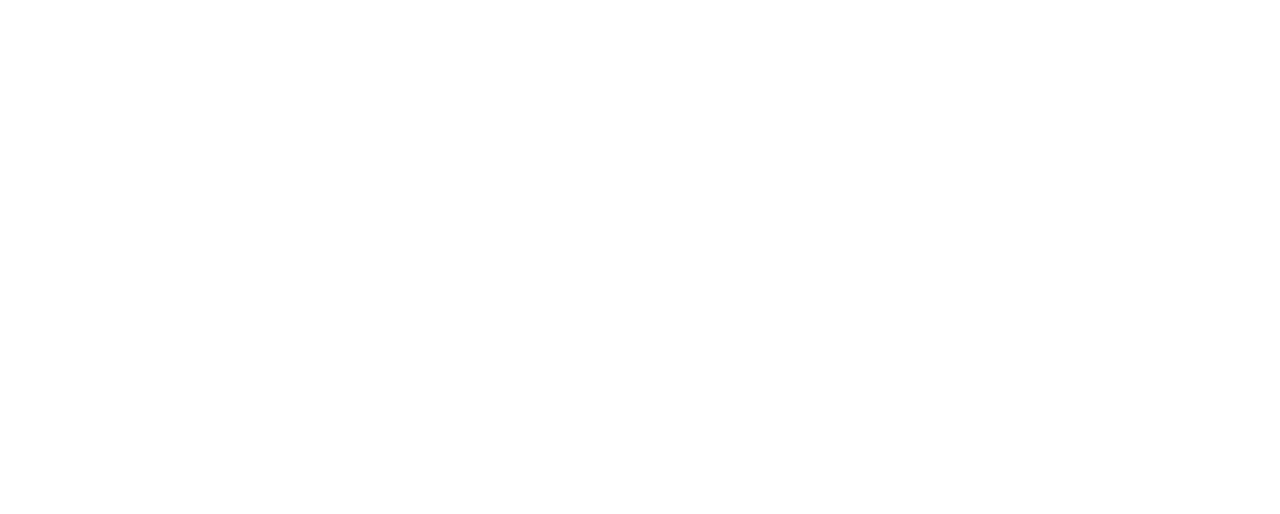
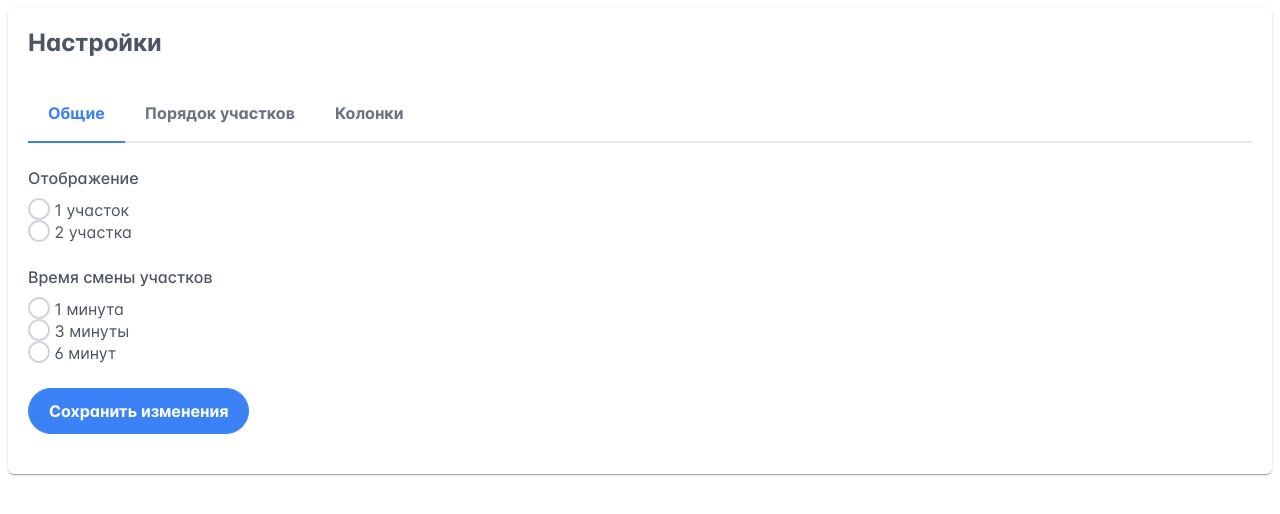
Before and after one commit to AsayShtolth/ProcessingQueue, a React (Vite) app in the folder processQueue/: page /dist/settings in a window 1280 px wide. Before the commit this address had no page. Shown: the top 514 px of the page. Built offline with nearby package versions, Linux system fonts and the light colour scheme; no server answers.

Commit message:
Styled general

```diff
--- a/processQueue/src/App.jsx
+++ b/processQueue/src/App.jsx
@@ -10,8 +10,9 @@ function App() {
     <>
     <BrowserRouter>
       <Routes>
+        <Route path="dist/settings" element={<Settings/>} />
         <Route path="dist/" element={<Main />} />
-        <Route path="/settings" element={<Settings/>} />
+
       </Routes>
     </BrowserRouter>
       {/* <Settings></Settings> */}
--- a/processQueue/src/Components/Areas/Areas.jsx
+++ b/processQueue/src/Components/Areas/Areas.jsx
@@ -15,7 +15,7 @@ const saveChanges=(products)=>{
 }
 const Areas = () => {
 	const [products, setProducts] = useState([]);
-    const [newProducts, setNewProducts] = useState([]);
+    // const [newProducts, setNewProducts] = useState([]);
 	useEffect(() => {
         // ProductService.getProducts().then((data) => setProducts(data));
 
@@ -28,9 +28,6 @@ const Areas = () => {
 })
   .then(response => response.json())
   .then(data => {
-    // JSON.stringify(data);
-     //console.log(JSON.parse(data));
-    // setNewProducts(data);
     setProducts(data);
      //setProducts(JSON.parse(data));
   })
--- /dev/null
+++ b/processQueue/src/Components/General/General.css
@@ -0,0 +1,25 @@
+.align-items-center{
+	/* align-items: center; */
+}
+.gap-3{
+	gap: 3;
+}
+.flex{
+	 display: flex;
+	 flex-direction: column;
+}
+.flex-wrap{
+	 display: flex;
+}
+.margin-botton-10{
+	margin-bottom:10px;
+}
+.justify-content-center{
+	justify-content:center;
+}
+.margin-top-25{
+	margin-top:25px;;
+}
+.font-bold{
+	font-weight: 500;
+}
--- a/processQueue/src/Components/General/General.jsx
+++ b/processQueue/src/Components/General/General.jsx
@@ -1,6 +1,8 @@
 import  { useEffect, useState } from "react";
 import { RadioButton } from "primereact/radiobutton";
 import { Button } from 'primereact/button';
+import './General.css';
+
 const saveChanges=(ingredient, time)=>{
 		fetch('https://check.detexline.ru/processingqueue/api/saveGeneralSettings.php', {
   method: 'POST',
@@ -38,37 +40,39 @@ const General = () => {
 	return (
 		<>
 		<div className="card flex justify-content-center">
+
             <div className="flex flex-wrap gap-3">
-				<span className="font-bold">Отображение</span>
-                <div className="flex align-items-center">
+				<span className="font-bold margin-top-25 margin-botton-10">Отображение</span>
+                <div className="flex-row align-items-center gap-3">
                     <RadioButton inputId="ingredient1" name="numAreas" value={1} onChange={(e) => setIngredient(e.value)} checked={ingredient == 1} />
-                    <label htmlFor="ingredient1" className="ml-2">1 участок</label>
+                    <label htmlFor="ingredient1" className="ml-2 margin-botton-10"> 1 участок</label>
                 </div>
-                <div className="flex align-items-center">
+                <div className="flex-row align-items-center">
                     <RadioButton inputId="ingredient2" name="numAreas" value={2} onChange={(e) => setIngredient(e.value)} checked={ingredient == 2} />
-                    <label htmlFor="ingredient2" className="ml-2">2 участка</label>
+                    <label htmlFor="ingredient2" className="ml-2"> 2 участка</label>
                 </div>
             </div>
         </div>
 		<div className="card flex justify-content-center">
             <div className="flex flex-wrap gap-3">
-				<span className="font-bold">Время смены участков</span>
-                <div className="flex align-items-center">
+				<span className="font-bold margin-top-25 margin-botton-10">Время смены участков</span>
+                <div className="flex-row align-items-center">
                     <RadioButton inputId="ingredient1" name="numAreas" value={1} onChange={(e) => setTime(e.value)} checked={time == 1} />
-                    <label htmlFor="ingredient1" className="ml-2">1 минута</label>
+                    <label htmlFor="ingredient1" className="ml-2"> 1 минута</label>
                 </div>
-                <div className="flex align-items-center">
+                <div className="flex-row align-items-center">
                     <RadioButton inputId="ingredient2" name="numAreas" value={3} onChange={(e) => setTime(e.value)} checked={time == 3} />
-                    <label htmlFor="ingredient2" className="ml-2">3 минуты</label>
+                    <label htmlFor="ingredient2" className="ml-2"> 3 минуты</label>
                 </div>
-				<div className="flex align-items-center">
+				<div className="flex-row align-items-center">
                     <RadioButton inputId="ingredient2" name="numAreas" value={6} onChange={(e) => setTime(e.value)} checked={time == 6} />
-                    <label htmlFor="ingredient2" className="ml-2">6 минут</label>
+                    <label htmlFor="ingredient2" className="ml-2"> 6 минут</label>
                 </div>
             </div>
         </div>
-		<Button label="Сохранить изменения" rounded onClick={saveChanges(ingredient, time)}/>
-		</>
+		<Button className='margin-top-25' label="Сохранить изменения" rounded onClick={saveChanges(ingredient, time)}/>
+
+    </>
 	);
 }
 
```
